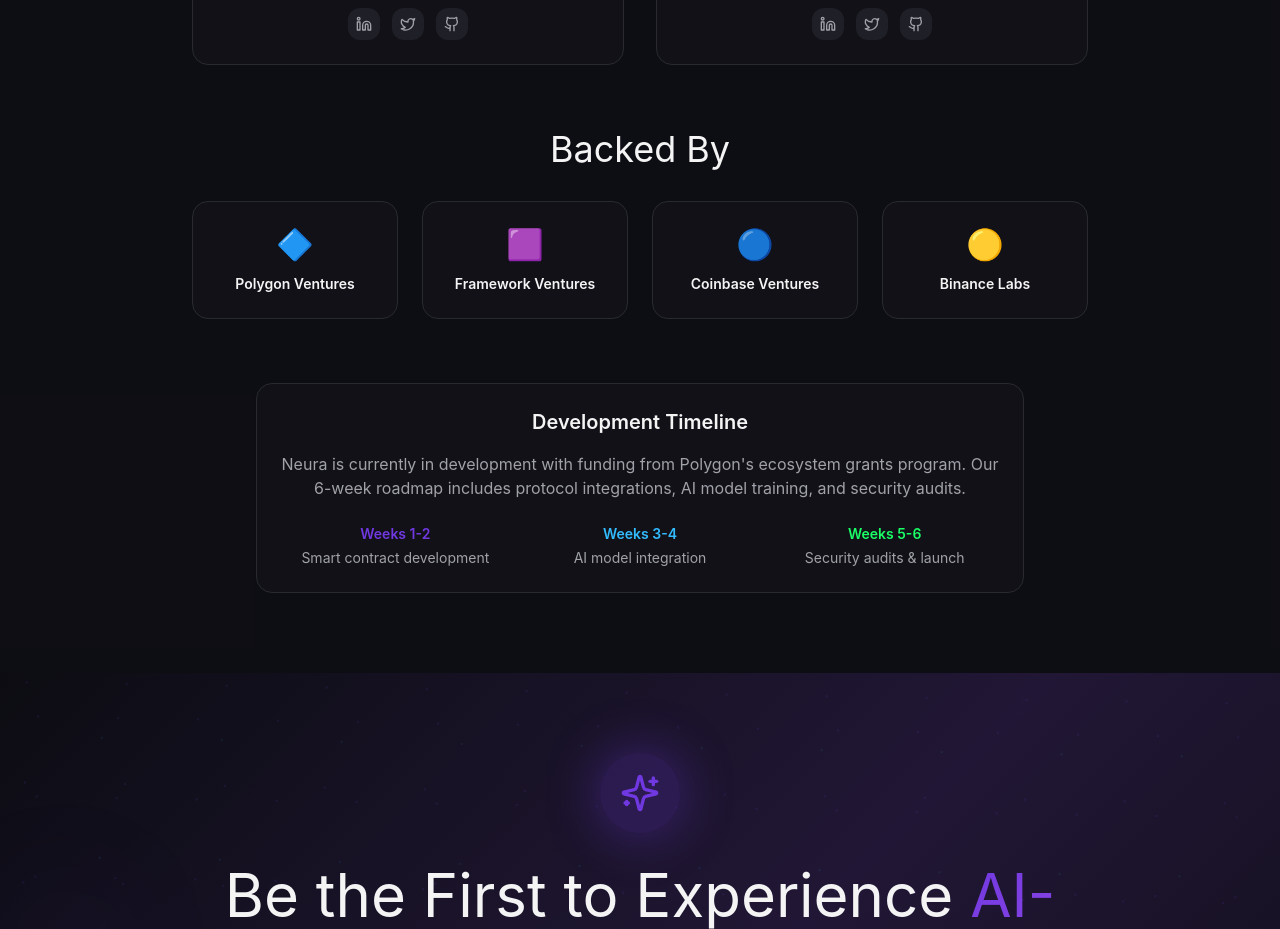
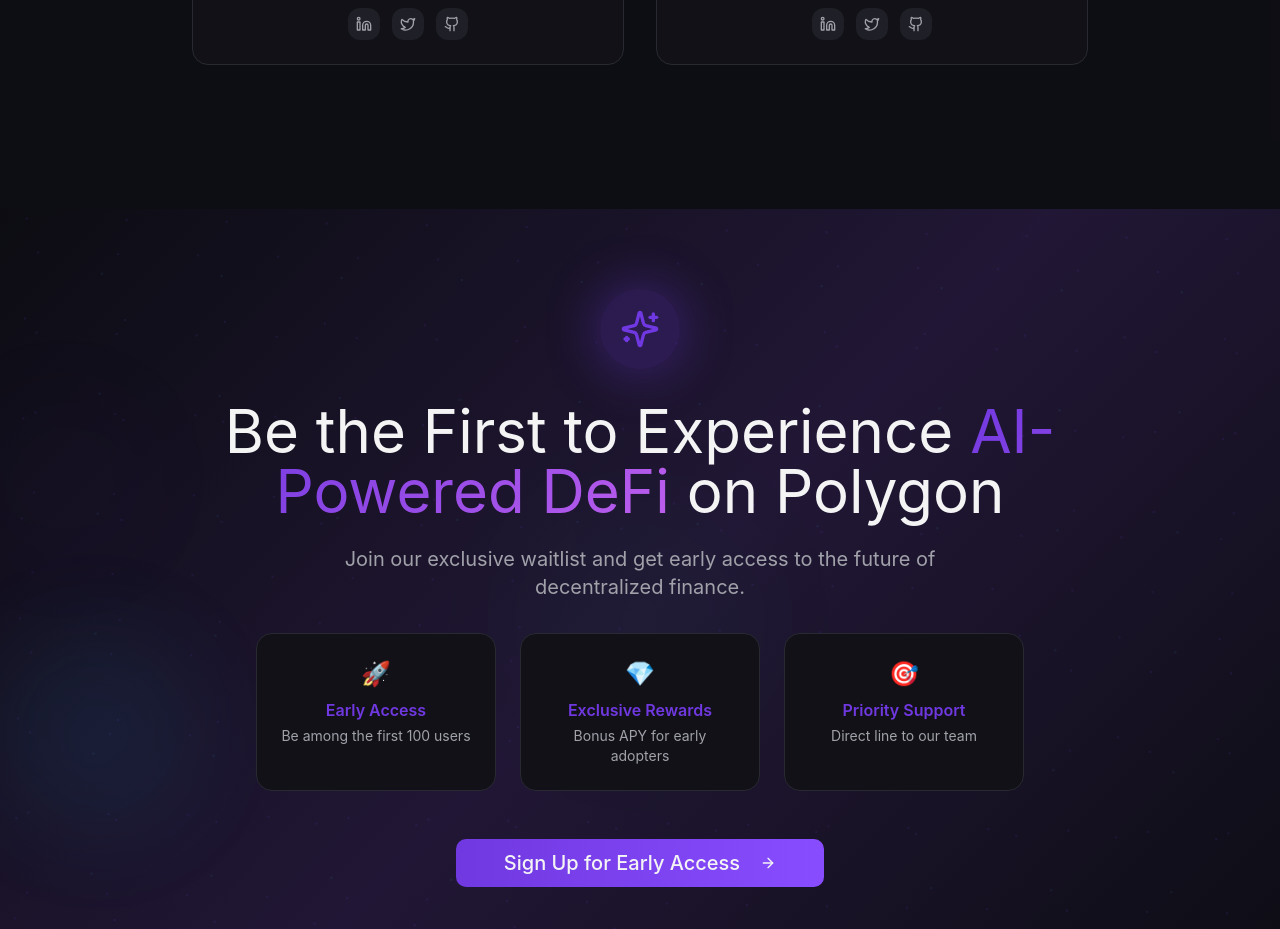
Before and after one commit to John-04/Neura, a React (Vite) app: page / in a window 1280 px wide. Shown: the part 4940-5869 px from the top of the page. Built offline with nearby package versions, Linux system fonts and the light colour scheme; the HTML template or start-up script is replaced by a standard one.

Commit message:
Remove Backed By and Timeline

```diff
--- a/src/components/TeamSection.tsx
+++ b/src/components/TeamSection.tsx
@@ -28,12 +28,6 @@ const TeamSection = () => {
     }
   ];
 
-  const backers = [
-    { name: "Polygon Ventures", logo: "🔷" },
-    { name: "Framework Ventures", logo: "🟪" },
-    { name: "Coinbase Ventures", logo: "🔵" },
-    { name: "Binance Labs", logo: "🟡" }
-  ];
 
   return (
     <section className="py-20 bg-card/30">
@@ -107,49 +101,6 @@ const TeamSection = () => {
             ))}
           </div>
 
-          {/* Backing & Grants */}
-          <div className="text-center">
-            <h3 className="text-responsive-lg mb-8 animate-slide-in-left animation-delay-800">
-              Backed By
-            </h3>
-            <div className="grid grid-cols-2 md:grid-cols-4 gap-6 max-w-4xl mx-auto">
-              {backers.map((backer, index) => (
-                <div
-                  key={backer.name}
-                  className="card-glow animate-scale-in flex flex-col items-center gap-3"
-                  style={{ animationDelay: `${(index + 5) * 150}ms` }}
-                >
-                  <div className="text-3xl">{backer.logo}</div>
-                  <div className="font-semibold text-sm text-center">{backer.name}</div>
-                </div>
-              ))}
-            </div>
-          </div>
-
-          {/* Grant Milestone Info */}
-          <div className="mt-16 max-w-3xl mx-auto">
-            <div className="card-glow text-center animate-float-up animation-delay-1200">
-              <h3 className="text-feature-title mb-4">Development Timeline</h3>
-              <p className="text-muted-foreground mb-6">
-                Neura is currently in development with funding from Polygon's ecosystem grants program.
-                Our 6-week roadmap includes protocol integrations, AI model training, and security audits.
-              </p>
-              <div className="grid grid-cols-1 md:grid-cols-3 gap-4 text-sm">
-                <div>
-                  <div className="font-semibold text-primary mb-1">Weeks 1-2</div>
-                  <div className="text-muted-foreground">Smart contract development</div>
-                </div>
-                <div>
-                  <div className="font-semibold text-accent mb-1">Weeks 3-4</div>
-                  <div className="text-muted-foreground">AI model integration</div>
-                </div>
-                <div>
-                  <div className="font-semibold text-success mb-1">Weeks 5-6</div>
-                  <div className="text-muted-foreground">Security audits & launch</div>
-                </div>
-              </div>
-            </div>
-          </div>
         </div>
       </div>
     </section>
```
